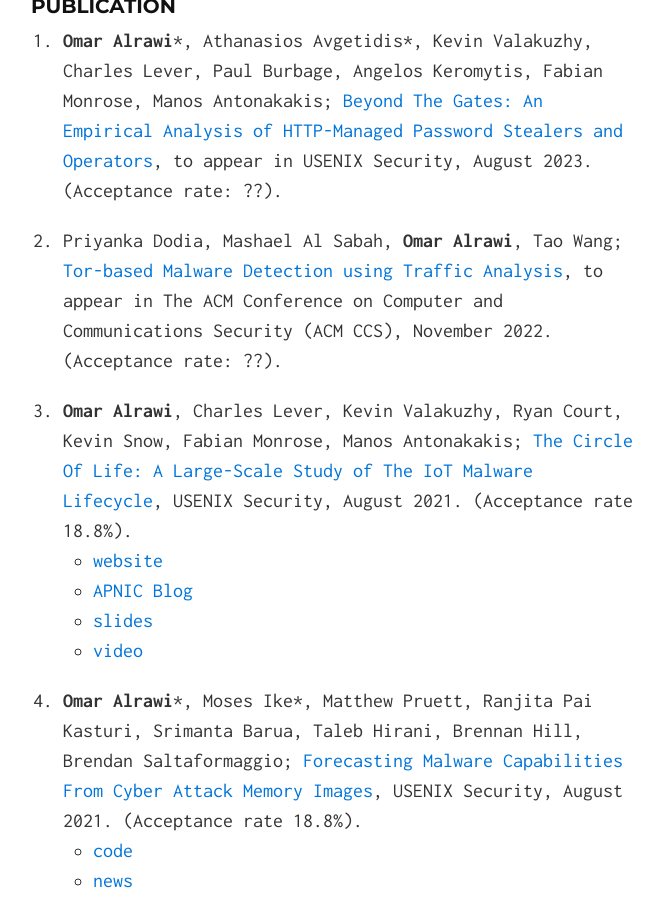
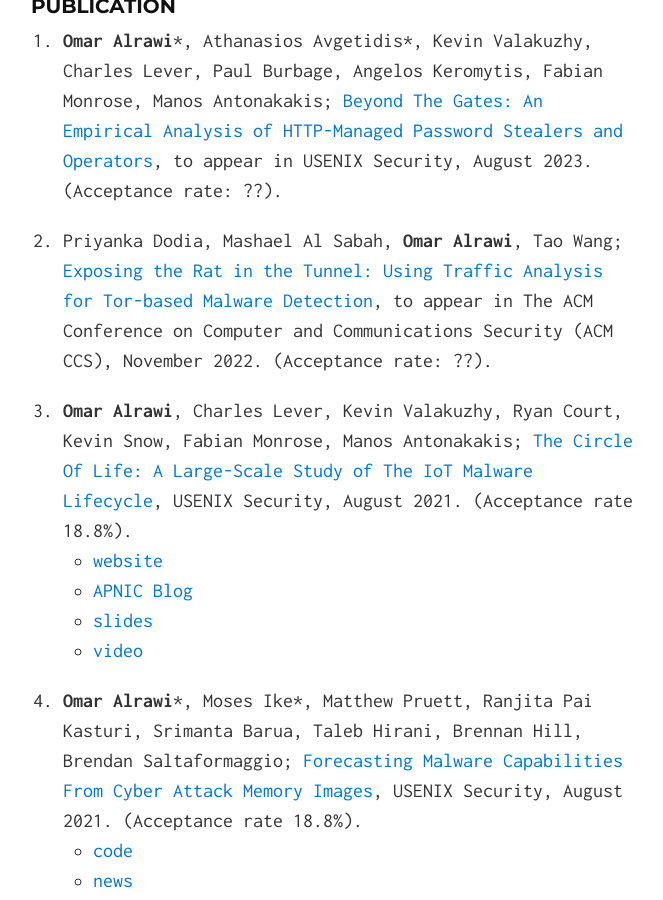
Before and after one commit to alrawi/alrawi.github.io, a Jekyll site: the page built from index.md, in a window 1280 px wide and 900 px high, scrolled down 1214 px. Shown: the whole window, without its empty margins (307-970 px from the left). Built offline with Jekyll 4.4.1, drawn with Linux system fonts in a browser that asks for light colours.

Commit message:
Update index.md

```diff
--- a/index.md
+++ b/index.md
@@ -27,7 +27,7 @@ Additionally, I am investigating malware threats affecting IoT, mobile apps, and
 ### Publication
 1. __Omar Alrawi__{::nomarkdown}*{:/}, Athanasios Avgetidis{::nomarkdown}*{:/}, Kevin Valakuzhy, Charles Lever, Paul Burbage, Angelos Keromytis, Fabian Monrose, Manos Antonakakis; [Beyond The Gates: An Empirical Analysis of HTTP-Managed Password Stealers and Operators](#), to appear in USENIX Security, August 2023. (Acceptance rate: ??).
 
-1. Priyanka Dodia, Mashael Al Sabah, __Omar Alrawi__, Tao Wang; [Tor-based Malware Detection using Traffic Analysis](#), to appear in The ACM Conference on Computer and Communications Security (ACM CCS), November 2022. (Acceptance rate: ??).
+1. Priyanka Dodia, Mashael Al Sabah, __Omar Alrawi__, Tao Wang; [Exposing the Rat in the Tunnel: Using Traffic Analysis for Tor-based Malware Detection](#), to appear in The ACM Conference on Computer and Communications Security (ACM CCS), November 2022. (Acceptance rate: ??).
 
 1. __Omar Alrawi__, Charles Lever, Kevin Valakuzhy, Ryan Court, Kevin Snow, Fabian Monrose, Manos Antonakakis; [The Circle Of Life: A Large-Scale Study of The IoT Malware Lifecycle](/static/papers/alrawi_iot-malware_sec21.pdf), USENIX Security, August 2021. (Acceptance rate 18.8%).
   * [website](https://badthings.info/)
```
